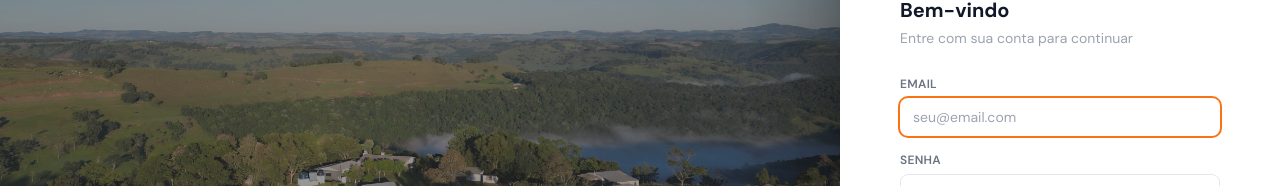
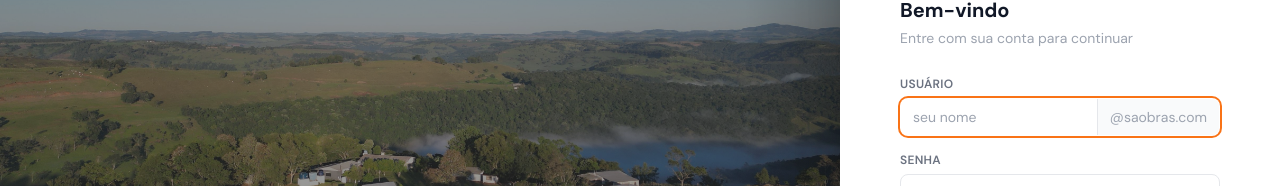
Before and after one commit to gadox-com/app, a React (Vite) app: page / in a window 1280 px wide. Shown: the part 359-545 px from the top of the page. Built offline with nearby package versions, Linux system fonts and the light colour scheme; no server answers.

Commit message:
login user

```diff
--- a/src/pages/Login.jsx
+++ b/src/pages/Login.jsx
@@ -5,22 +5,27 @@ import { FAZENDA_BG } from '../assets/fazenda_bg.js'
 import { Eye, EyeOff, LogIn } from 'lucide-react'
 
 export default function Login({ onLogin }) {
-  const [email, setEmail] = useState('')
+  const [usuario, setUsuario] = useState('')
   const [password, setPassword] = useState('')
   const [showPass, setShowPass] = useState(false)
   const [loading, setLoading] = useState(false)
   const [error, setError] = useState('')
 
+  const email = usuario.trim().toLowerCase().includes('@')
+    ? usuario.trim().toLowerCase()
+    : `${usuario.trim().toLowerCase()}@saobras.com`
+
   async function handleSubmit(e) {
     e.preventDefault()
     setError('')
+    if (!usuario.trim()) return setError('Informe o usuário')
     setLoading(true)
     try {
       const { error } = await supabase.auth.signInWithPassword({ email, password })
       if (error) throw error
       onLogin()
     } catch (err) {
-      setError('Email ou senha incorretos.')
+      setError('Usuário ou senha incorretos.')
     } finally {
       setLoading(false)
     }
@@ -70,16 +75,23 @@ export default function Login({ onLogin }) {
 
           <form onSubmit={handleSubmit} className="space-y-4">
             <div>
-              <label className="label">Email</label>
-              <input
-                type="email"
-                className="input-field"
-                placeholder="seu@email.com"
-                value={email}
-                onChange={e => setEmail(e.target.value)}
-                required
-                autoFocus
-              />
+              <label className="label">Usuário</label>
+              <div className="flex items-center input-field p-0 overflow-hidden focus-within:ring-2 focus-within:ring-orange-500 focus-within:border-transparent">
+                <input
+                  type="text"
+                  className="flex-1 px-3 py-2 outline-none bg-transparent text-sm"
+                  placeholder="seu nome"
+                  value={usuario}
+                  onChange={e => setUsuario(e.target.value)}
+                  required
+                  autoFocus
+                  autoComplete="username"
+                  autoCapitalize="none"
+                />
+                <span className="px-3 py-2 text-sm text-gray-400 bg-gray-50 border-l border-gray-200 select-none whitespace-nowrap">
+                  @saobras.com
+                </span>
+              </div>
             </div>
 
             <div>
```
